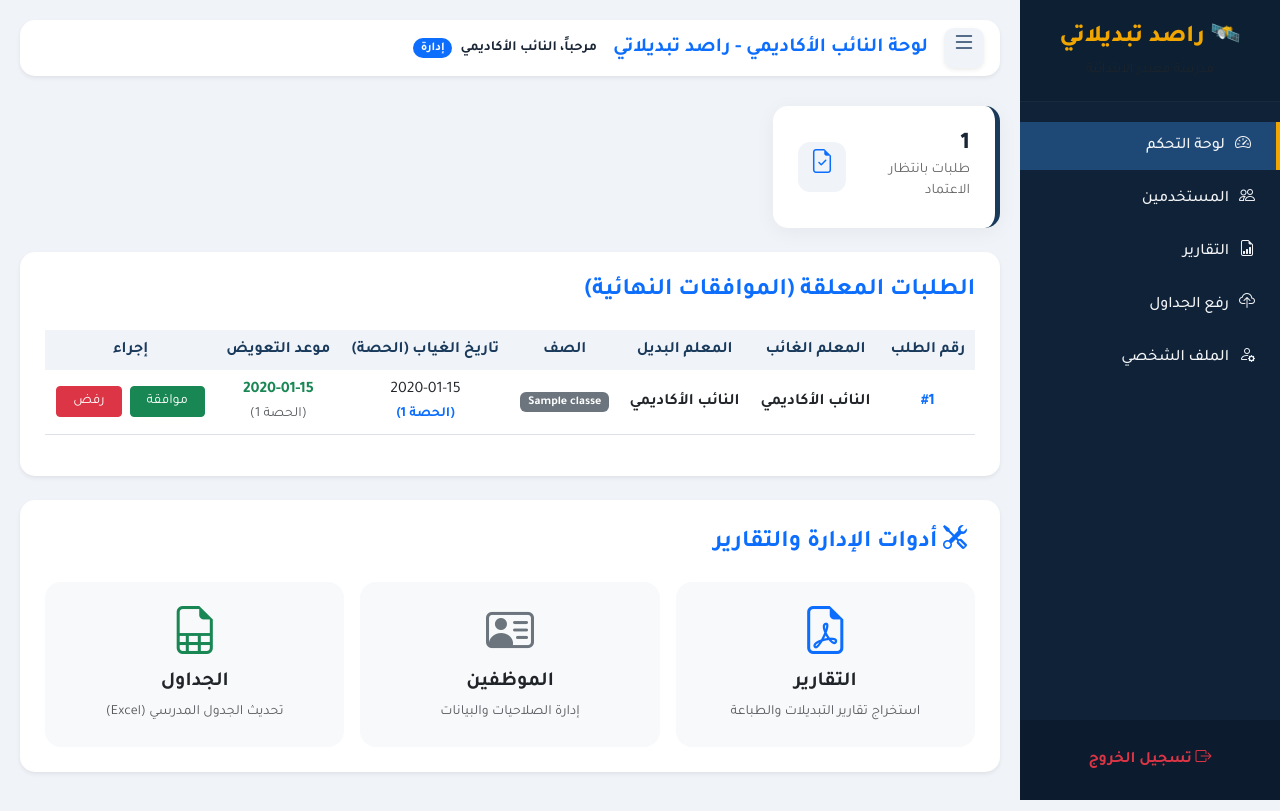
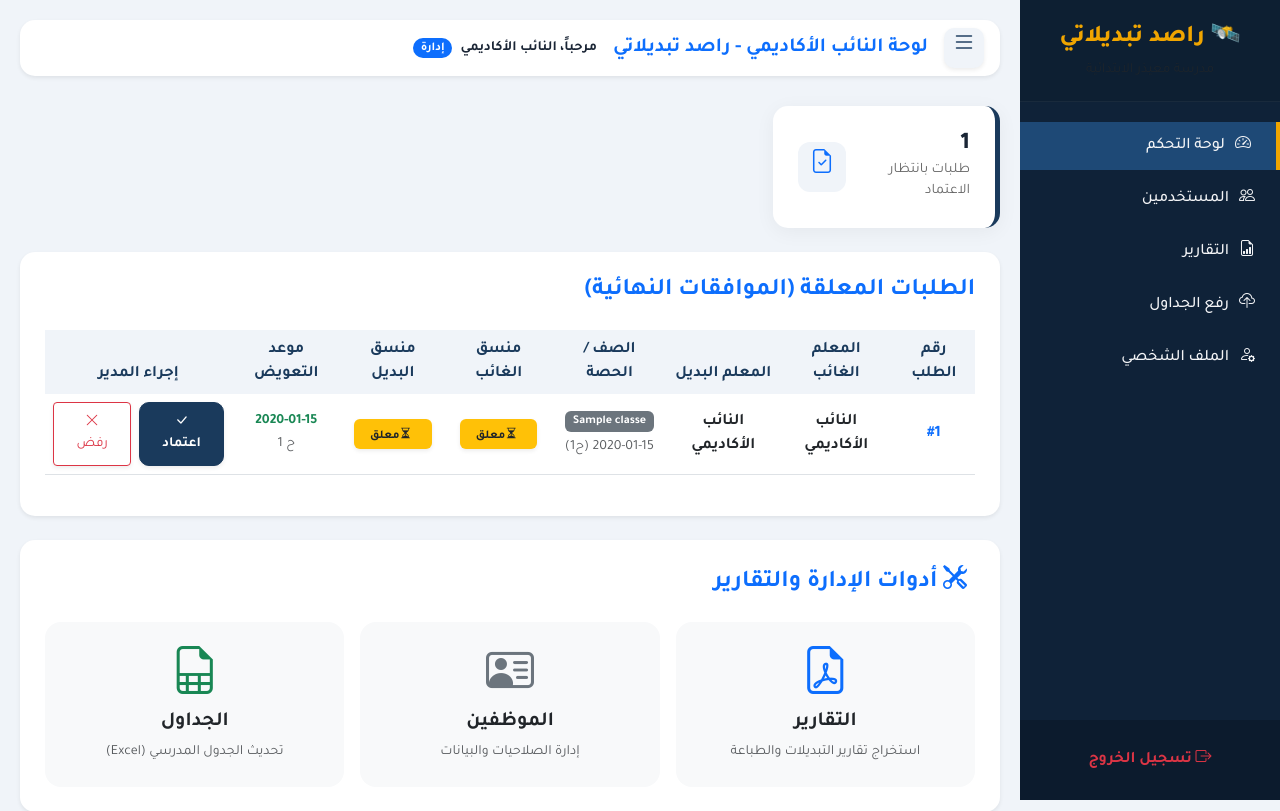
Before and after one commit to Ahmedovic04/Tabdilat, a PHP site: page /deputy/index.php in a window 1280 px wide. Shown: the top 811 px of the page. Run offline with PHP 8.4, Linux system fonts and the light colour scheme; a user stored in the database is signed in; data comes from the database, SQL or seed files in the repository; tables that the repository leaves empty hold one stand-in row (values such as "Sample post").

Commit message:
إظهار حالة موافقة المنسقين في لوحة المدير

```diff
--- a/deputy/index.php
+++ b/deputy/index.php
@@ -33,6 +33,16 @@ $page_title = 'لوحة النائب الأكاديمي - راصد تبديلا
 $active_page = 'home';
 $base_url = '../';
 include '../includes/header.php';
+
+function statusBadgeFinal($status) {
+    if ($status === 'approved') {
+        return '<span class="badge bg-success py-2 px-3 shadow-sm"><i class="bi bi-check-circle-fill me-1"></i>موافق</span>';
+    } elseif ($status === 'rejected') {
+        return '<span class="badge bg-danger py-2 px-3 shadow-sm"><i class="bi bi-x-circle-fill me-1"></i>مرفوض</span>';
+    } else {
+        return '<span class="badge bg-warning text-dark py-2 px-3 shadow-sm"><i class="bi bi-hourglass-split me-1"></i>معلق</span>';
+    }
+}
 ?>
 
 <div class="row g-4 mb-4">
@@ -74,10 +84,11 @@ include '../includes/header.php';
                         <th>رقم الطلب</th>
                         <th>المعلم الغائب</th>
                         <th>المعلم البديل</th>
-                        <th>الصف</th>
-                        <th>تاريخ الغياب (الحصة)</th>
+                        <th>الصف / الحصة</th>
+                        <th>منسق الغائب</th>
+                        <th>منسق البديل</th>
                         <th>موعد التعويض</th>
-                        <th>إجراء</th>
+                        <th>إجراء المدير</th>
                     </tr>
                 </thead>
                 <tbody>
@@ -86,23 +97,24 @@ include '../includes/header.php';
                             <td class="fw-bold text-primary">#<?= $req['id'] ?></td>
                             <td><strong><?= htmlspecialchars($req['requester_name']) ?></strong></td>
                             <td><strong><?= htmlspecialchars($req['substitute_name']) ?></strong></td>
-                            <td><span class="badge bg-secondary"><?= htmlspecialchars($req['class_name']) ?></span></td>
                             <td>
-                                <div><?= htmlspecialchars($req['request_date']) ?></div>
-                                <span class="small text-primary fw-bold">(الحصة <?= $req['period_number'] ?>)</span>
+                                <span class="badge bg-secondary"><?= htmlspecialchars($req['class_name']) ?></span>
+                                <div class="small mt-1 text-muted"><?= htmlspecialchars($req['request_date']) ?> (ح<?= $req['period_number'] ?>)</div>
                             </td>
+                            <td><?= statusBadgeFinal($req['req_coordinator_status']) ?></td>
+                            <td><?= statusBadgeFinal($req['sub_coordinator_status']) ?></td>
                             <td>
                                 <?php if($req['repayment_date']): ?>
-                                    <div class="text-success fw-bold"><?= htmlspecialchars($req['repayment_date']) ?></div>
-                                    <span class="small text-muted">(الحصة <?= $req['repayment_period'] ?>)</span>
+                                    <div class="text-success small fw-bold"><?= htmlspecialchars($req['repayment_date']) ?></div>
+                                    <span class="small text-muted">ح <?= $req['repayment_period'] ?></span>
                                 <?php else: ?>
-                                    <span class="text-muted italic">غير محدد</span>
+                                    <span class="text-muted small">غير محدد</span>
                                 <?php endif; ?>
                             </td>
                             <td>
                                 <div class="d-flex gap-2 justify-content-center">
-                                    <button class="btn btn-sm btn-success px-3" onclick="updateStatus(<?= $req['id'] ?>, 'approved')">موافقة</button>
-                                    <button class="btn btn-sm btn-danger px-3" onclick="updateStatus(<?= $req['id'] ?>, 'rejected')">رفض</button>
+                                    <button class="btn btn-sm btn-primary px-3 shadow-sm" onclick="updateStatus(<?= $req['id'] ?>, 'approved')"><i class="bi bi-check-lg"></i> اعتماد</button>
+                                    <button class="btn btn-sm btn-outline-danger px-3 shadow-sm" onclick="updateStatus(<?= $req['id'] ?>, 'rejected')"><i class="bi bi-x-lg"></i> رفض</button>
                                 </div>
                             </td>
                         </tr>
```
